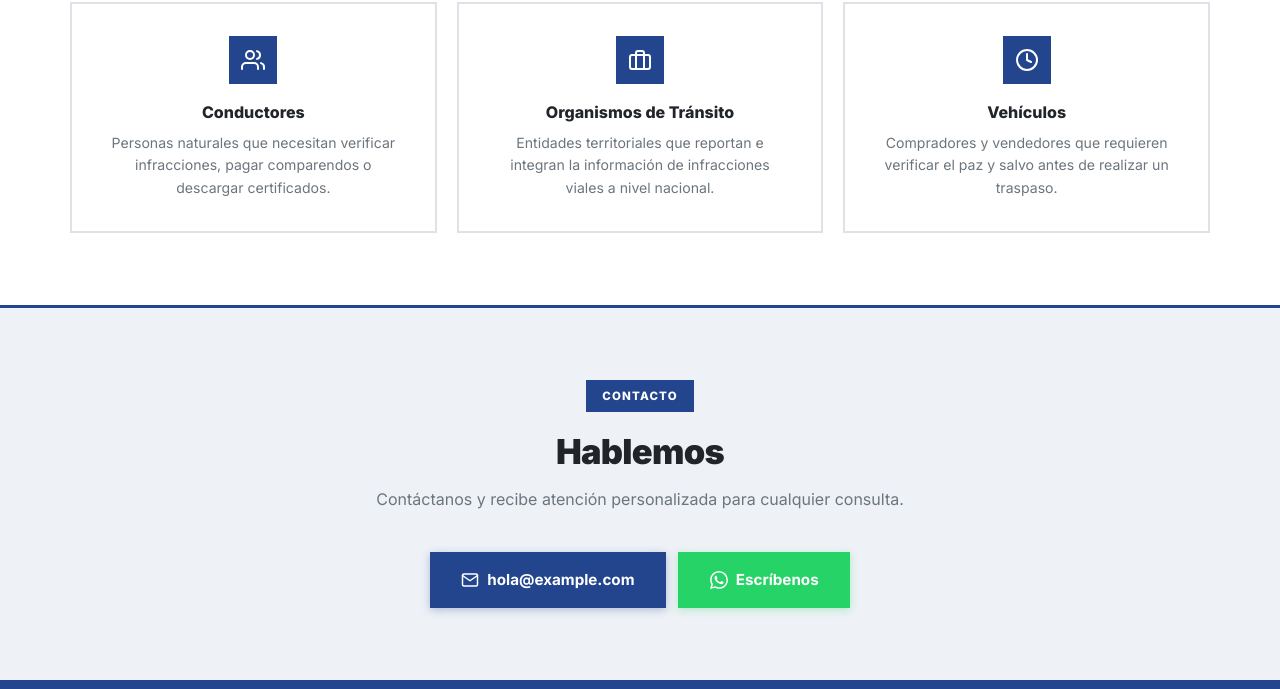
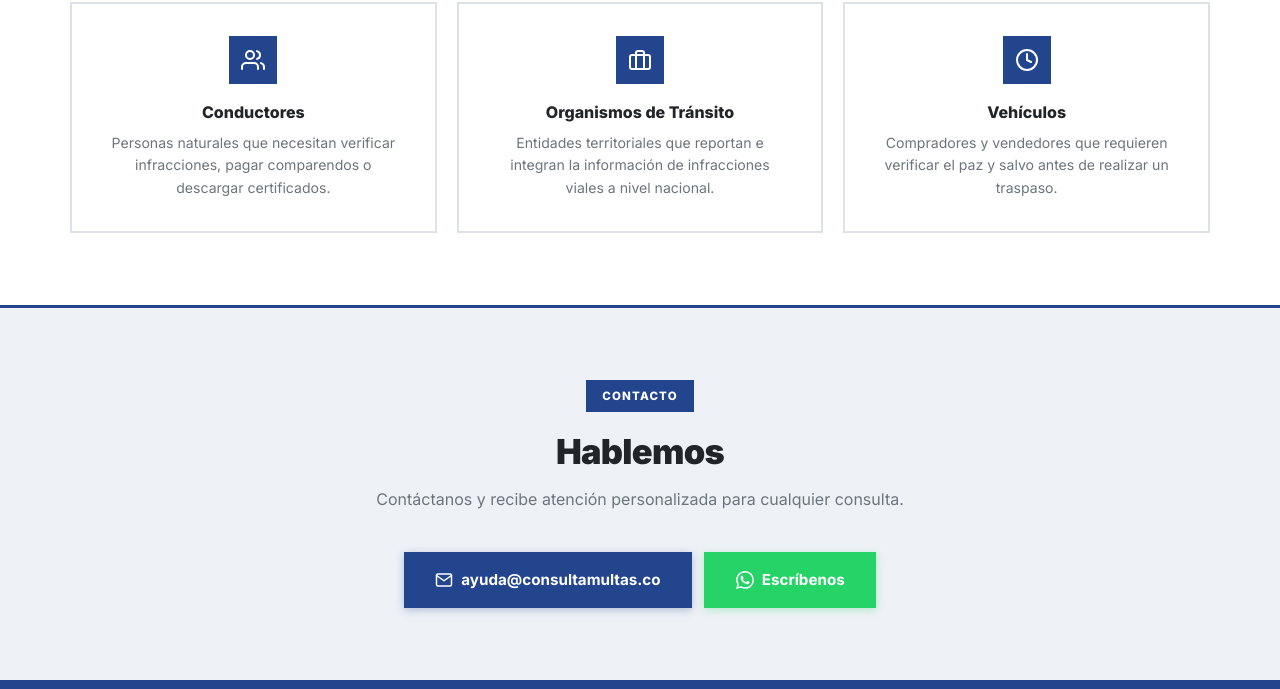
Before and after one commit to JeisonCastro/simit, a plain HTML site: page index.html in a window 1280 px wide. Shown: the part 3016-3705 px from the top of the page. Drawn offline with Linux system fonts and the light colour scheme; a script that the page names is missing.

Commit message:
Actualizar correo de contacto a ayuda@consultamultas.co

```diff
--- a/index.html
+++ b/index.html
@@ -224,9 +224,9 @@
                 <p class="section-sub">Contáctanos y recibe atención personalizada para cualquier consulta.</p>
             </div>
             <div class="contact-actions fade-in">
-                <a href="mailto:hola@example.com" class="btn btn-primary btn-lg">
+                <a href="mailto:ayuda@consultamultas.co" class="btn btn-primary btn-lg">
                     <svg width="18" height="18" viewBox="0 0 24 24" fill="none" stroke="currentColor" stroke-width="2" stroke-linecap="round" stroke-linejoin="round"><path d="M4 4h16c1.1 0 2 .9 2 2v12c0 1.1-.9 2-2 2H4c-1.1 0-2-.9-2-2V6c0-1.1.9-2 2-2z"/><polyline points="22,6 12,13 2,6"/></svg>
-                    hola@example.com
+                    ayuda@consultamultas.co
                 </a>
                 <a class="btn btn-wa btn-lg js-wa" data-num="573138960262" href="https://wa.me/573138960262" target="_blank" rel="noopener">
                     <svg viewBox="0 0 24 24" width="18" height="18" fill="currentColor" aria-hidden="true"><path d="M17.472 14.382c-.297-.149-1.758-.867-2.03-.967-.273-.099-.471-.148-.67.15-.197.297-.767.966-.94 1.164-.173.199-.347.223-.644.075-.297-.15-1.255-.463-2.39-1.475-.883-.788-1.48-1.761-1.653-2.059-.173-.297-.018-.458.13-.606.134-.133.297-.347.446-.52.149-.174.198-.298.298-.497.099-.198.05-.371-.025-.52-.075-.149-.669-1.612-.916-2.207-.242-.579-.487-.5-.669-.51-.173-.008-.371-.01-.57-.01-.198 0-.52.074-.792.372-.272.297-1.04 1.016-1.04 2.479 0 1.462 1.065 2.875 1.213 3.074.149.198 2.096 3.2 5.077 4.487.709.306 1.262.489 1.694.625.712.227 1.36.195 1.871.118.571-.085 1.758-.719 2.006-1.413.248-.694.248-1.289.173-1.413-.074-.124-.272-.198-.57-.347m-5.421 7.403h-.004a9.87 9.87 0 01-5.031-1.378l-.361-.214-3.741.982.998-3.648-.235-.374a9.86 9.86 0 01-1.51-5.26c.001-5.45 4.436-9.884 9.888-9.884 2.64 0 5.122 1.03 6.988 2.898a9.825 9.825 0 012.893 6.994c-.003 5.45-4.437 9.884-9.885 9.884m8.413-18.297A11.815 11.815 0 0012.05 0C5.495 0 .16 5.335.157 11.892c0 2.096.547 4.142 1.588 5.945L.057 24l6.305-1.654a11.882 11.882 0 005.683 1.448h.005c6.554 0 11.89-5.335 11.893-11.893a11.821 11.821 0 00-3.48-8.413z"/></svg>
```
